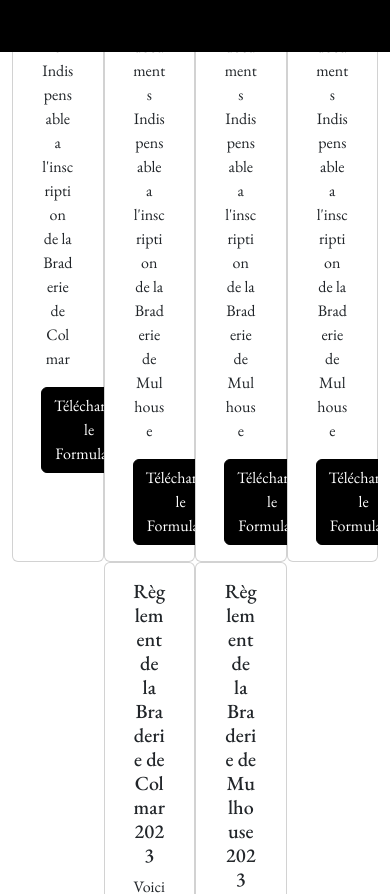
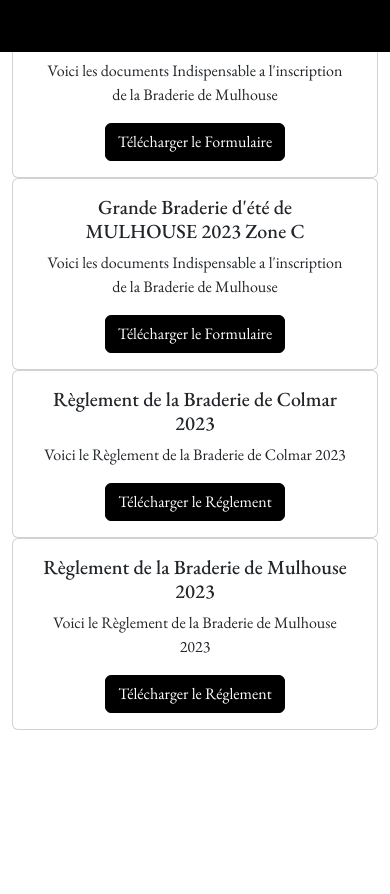
Before and after one commit to NoriTaka68/CNS-Haut-Rhin, a plain HTML site: page Documents.html in a window 390 px wide. Shown: the part 792-1686 px from the top of the page. After the commit the page ends 1650 px from the top, so only its background shows below. Drawn offline with nearby package versions, Linux system fonts and the light colour scheme; a web font is replaced by a local one.

Commit message:
Responsive Documents

```diff
--- a/Documents.html
+++ b/Documents.html
@@ -99,7 +99,7 @@
                             <div class="col-12 text-center mb-5">
                                 <div class="row justify-content-center">
 
-                                    <div class="card col-3">
+                                    <div class="card col-sm-6 col-lg-3 col-md-3">
                                         <div class="card-body">
                                             <h5 class="card-title">Grande Braderie Annuelle de Colmar 2023</h5>
                                             <p class="card-text">Voici les documents Indispensable a l'inscription de la
@@ -107,7 +107,7 @@
                                             <a href="./assets/Documments/FICHE INSCRIPTION braderie COLMAR 2023.pdf"  target="_blank" class="btn btn-primary">Télécharger le Formulaire</a>
                                         </div>
                                     </div>
-                                    <div class="card col-3">
+                                    <div class="card col-sm-6 col-lg-3 col-md-3">
                                         <div class="card-body">
                                             <h5 class="card-title">Grande Braderie d'été de MULHOUSE 2023 Zone A</h5>
                                             <p class="card-text">Voici les documents Indispensable a l'inscription de la
@@ -117,7 +117,7 @@
                                     </div>
 
 
-                                    <div class="card col-3">
+                                    <div class="card col-sm-6 col-lg-3 col-md-3">
                                         <div class="card-body">
                                             <h5 class="card-title">Grande Braderie d'été de MULHOUSE 2023 Zone B</h5>
                                             <p class="card-text">Voici les documents Indispensable a l'inscription de la
@@ -125,7 +125,7 @@
                                             <a href="./assets/Documments/FICHE INSCRIPTION Zone B MUHLHOUSE 2023.pdf" target="_blank" class="btn btn-primary">Télécharger le Formulaire</a>
                                         </div>
                                     </div>
-                                    <div class="card col-3">
+                                    <div class="card col-sm-6 col-lg-3 col-md-3">
                                         <div class="card-body">
                                             <h5 class="card-title">Grande Braderie d'été de MULHOUSE 2023 Zone C</h5>
                                             <p class="card-text">Voici les documents Indispensable a l'inscription de la
@@ -133,14 +133,14 @@
                                             <a href="./assets/Documments/FICHE INSCRIPTION Zone C MUHLHOUSE 2023.pdf" target="_blank" class="btn btn-primary">Télécharger le Formulaire</a>
                                         </div>
                                     </div>
-                                    <div class="card col-3">
+                                    <div class="card col-sm-6 col-lg-3 col-md-3">
                                         <div class="card-body">
                                             <h5 class="card-title">Règlement de la Braderie de Colmar 2023</h5>
                                             <p class="card-text">Voici le Règlement de la Braderie de Colmar 2023</p>
                                             <a href="./assets/Documments/REGLEMENT BRADERIE COLMAR 2023 PDF.pdf" target="_blank" class="btn btn-primary">Télécharger le Réglement</a>
                                         </div>
                                     </div>
-                                    <div class="card col-3">
+                                    <div class="card col-sm-6 col-lg-3 col-md-3">
                                         <div class="card-body">
                                             <h5 class="card-title">Règlement de la Braderie de Mulhouse 2023</h5>
                                             <p class="card-text">Voici le Règlement de la Braderie de Mulhouse 2023</p>
```
